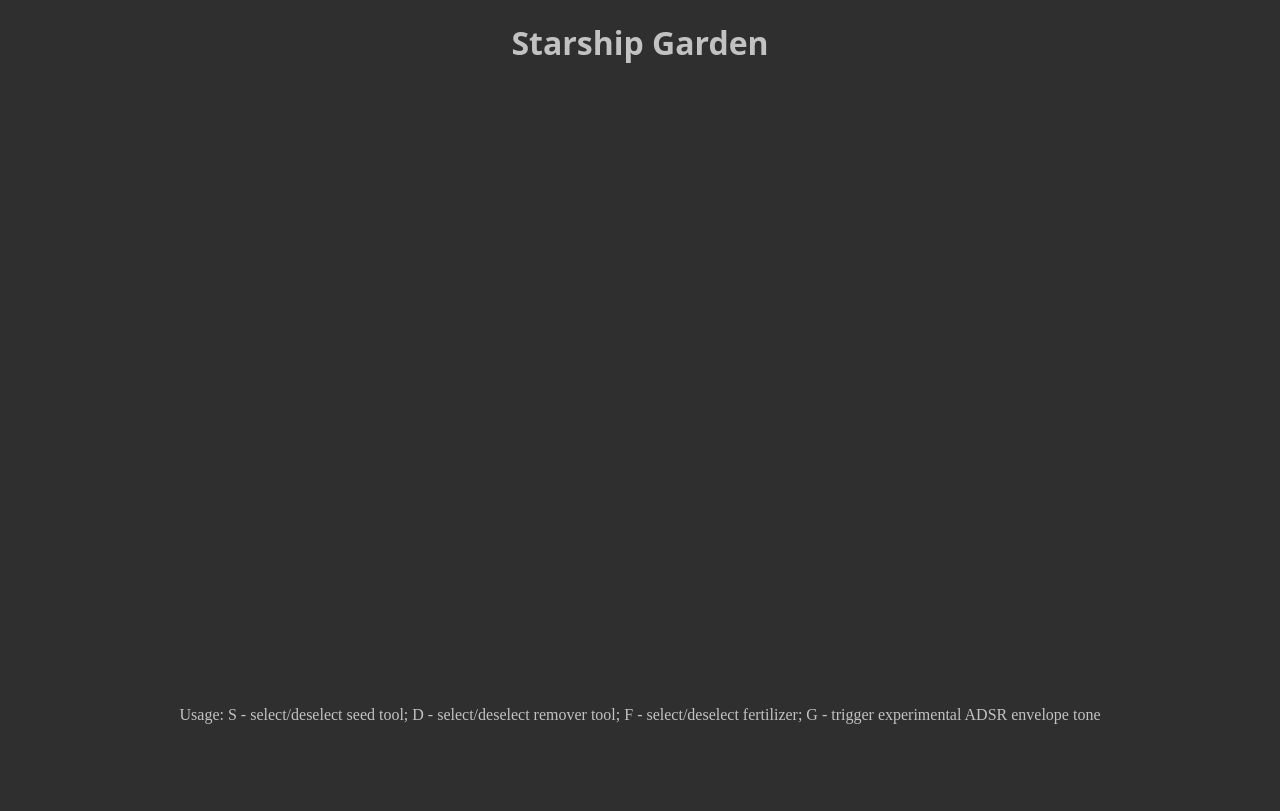
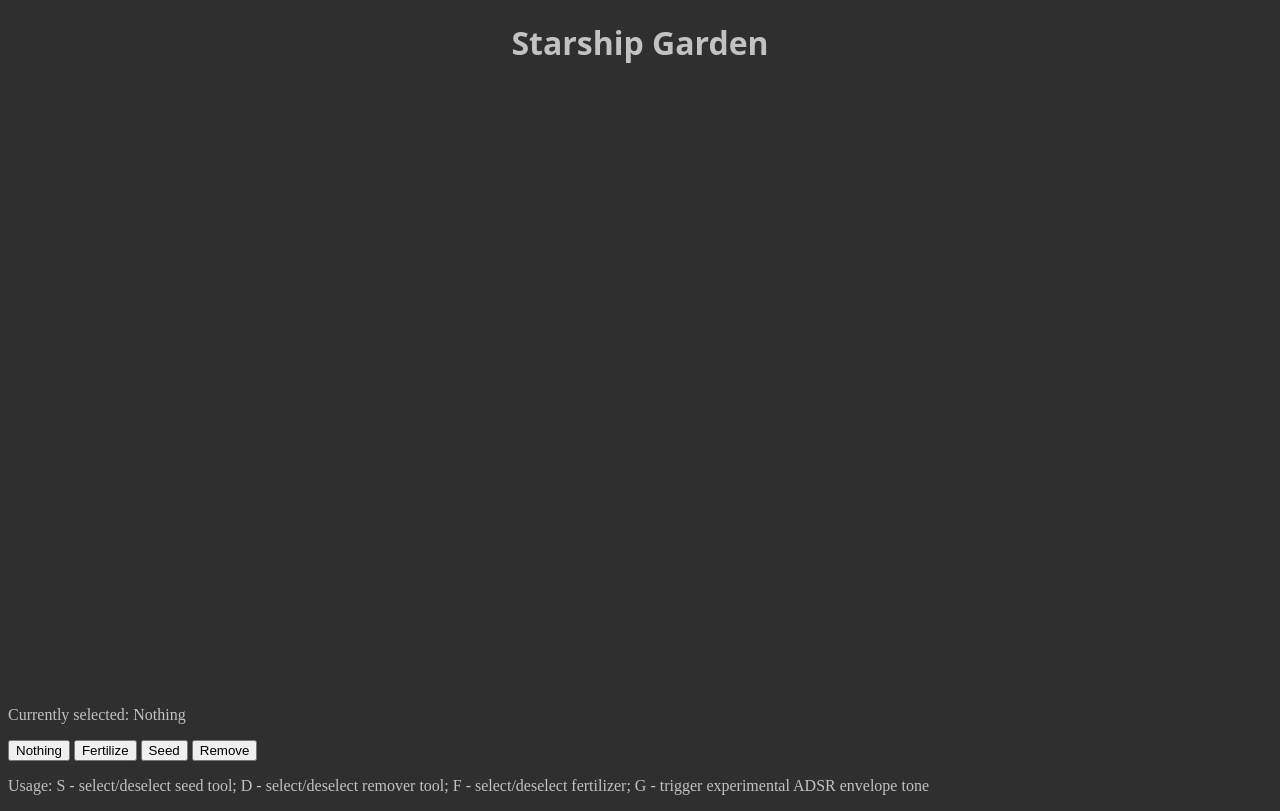
Before and after one commit to dmarku/starship-garden, a website built with webpack: page index.html in a window 1280 px wide. Built offline with nearby package versions, Linux system fonts and the light colour scheme; what @babylonjs/core would draw is missing.

Commit message:
add on-page tool indicator and selection

```diff
--- a/index.html
+++ b/index.html
@@ -22,14 +22,28 @@
   </head>
 
   <body>
-    <h1>Starship Garden</h1>
-    <div class="canvas-container">
+    <header>
+      <h1>Starship Garden</h1>
+    </header>
+
+    <section class="canvas-container">
       <canvas id="scene" width="900" height="600"></canvas>
+    </section>
+
+    <section class="controls">
+      <p>Currently selected: <span id="tool-display">Nothing</span></p>
+      <button id="select-nothing">Nothing</button>
+      <button id="select-fertilize">Fertilize</button>
+      <button id="select-seed">Seed</button>
+      <button id="select-remove">Remove</button>
+    </section>
+
+    <footer>
       <p>
         Usage: S - select/deselect seed tool; D - select/deselect remover tool;
         F - select/deselect fertilizer; G - trigger experimental ADSR envelope
         tone
       </p>
-    </div>
+    </footer>
   </body>
 </html>
--- a/src/index.ts
+++ b/src/index.ts
@@ -375,6 +375,10 @@ function toggleTool(newTool: Tool) {
     }
     console.log("no tool selected");
   }
+
+  if (toolDisplay) {
+    toolDisplay.innerText = tool ? tool : "Nothing";
+  }
 }
 
 scene.actionManager = new ActionManager(scene);
@@ -441,6 +445,18 @@ function onVisibilityChange() {
 document.addEventListener("visibilitychange", onVisibilityChange);
 // trigger once for initialization
 onVisibilityChange();
+
+const noToolButton = document.getElementById("select-nothing"),
+  seedToolButton = document.getElementById("select-seed"),
+  fertilizeToolButton = document.getElementById("select-fertilize"),
+  removeToolButton = document.getElementById("select-remove");
+
+const toolDisplay = document.getElementById('tool-display');
+
+if (noToolButton) noToolButton.addEventListener("click", () => toggleTool(null));
+if ( seedToolButton) seedToolButton.addEventListener("click", () => toggleTool("Seed Placement"));
+if (fertilizeToolButton) fertilizeToolButton.addEventListener("click", () => toggleTool("Fertilizer"));
+if (removeToolButton) removeToolButton.addEventListener("click", () => toggleTool("Tree Remover"));
 
 interface AdsrOptions extends GainOptions {
   attack: number;
```
